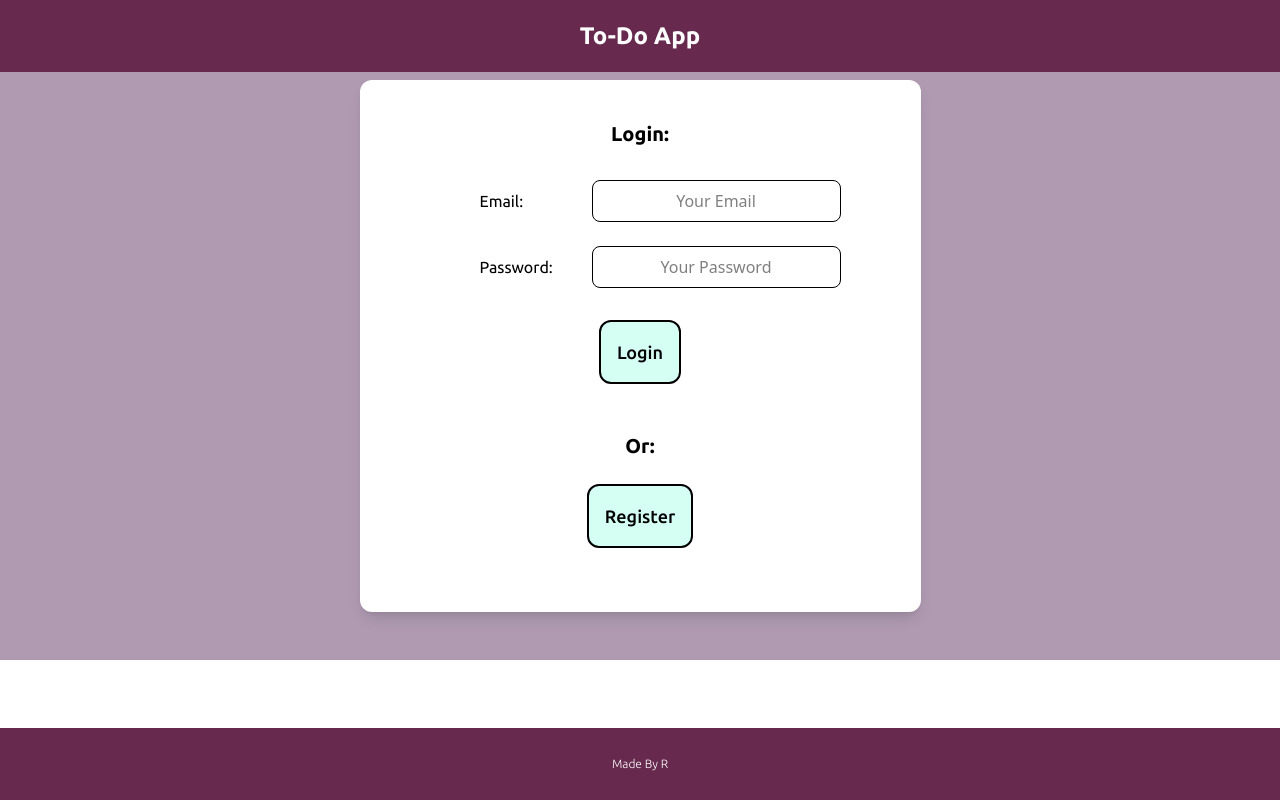
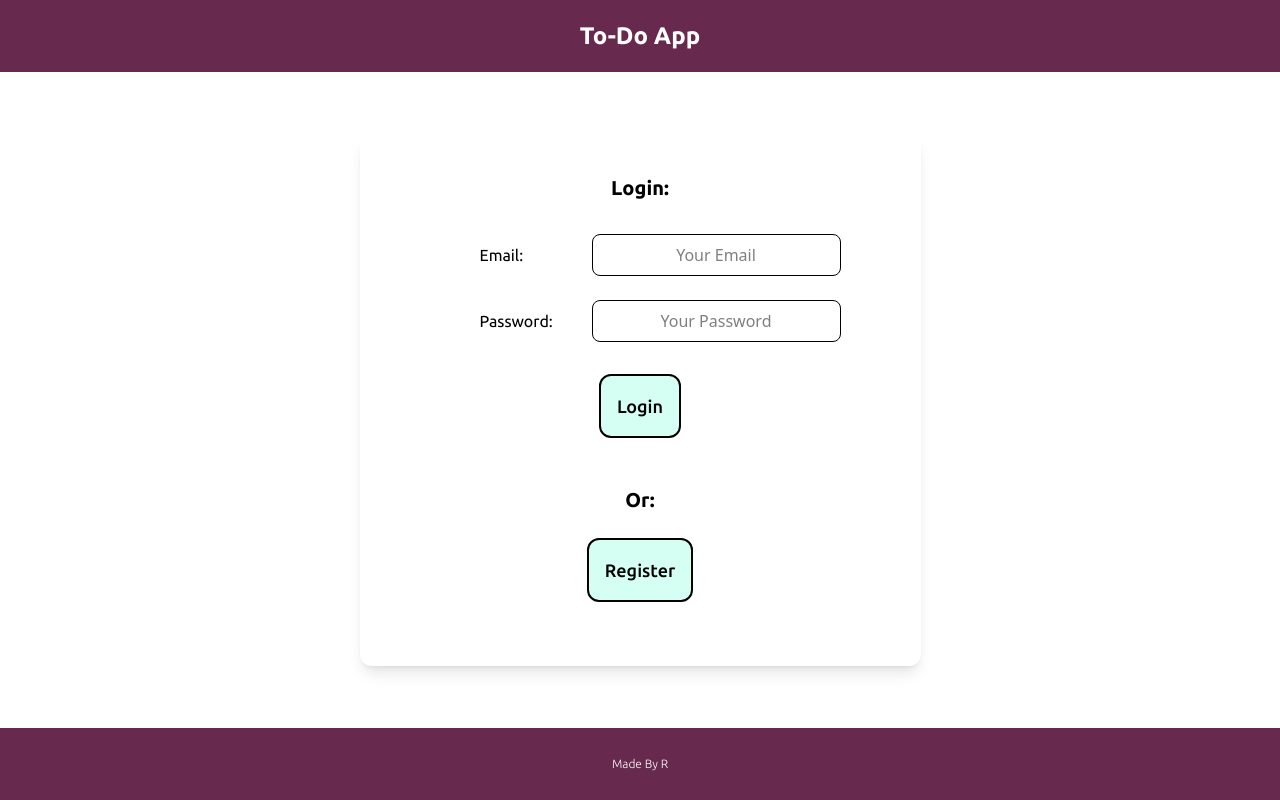
Before and after one commit to RafaRdrgz/react-todo-app, a React (Vite) app: page / in a window 1280 px wide. Built offline with nearby package versions, Linux system fonts and the light colour scheme.

Commit message:
app.jsx styles fixed 2

```diff
--- a/src/App.jsx
+++ b/src/App.jsx
@@ -33,12 +33,12 @@ const App = () => {
 
   return (
     <div className="App">
-      <div className='contenedor flex flex-col min-h-screen'>
+      <div className='flex flex-col'>
 
         {headerComponent}
 
-      <div className='container py-8'>
-        <main className="main flex-1 flex flex-col justify-center items-center py-6 md:py-8 lg:py-10 xl:py-12 px-4 md:px-8 lg:px-12 xl:px-16">
+      <div className='container flex flex-1 py-8 min-h-screen min-w-screen'>
+        <main className="flex-1 flex flex-col justify-center items-center py-6 md:py-8 lg:py-10 xl:py-12 px-4 md:px-8 lg:px-12 xl:px-16">
           {mainContent}
         </main>
       </div>
```
